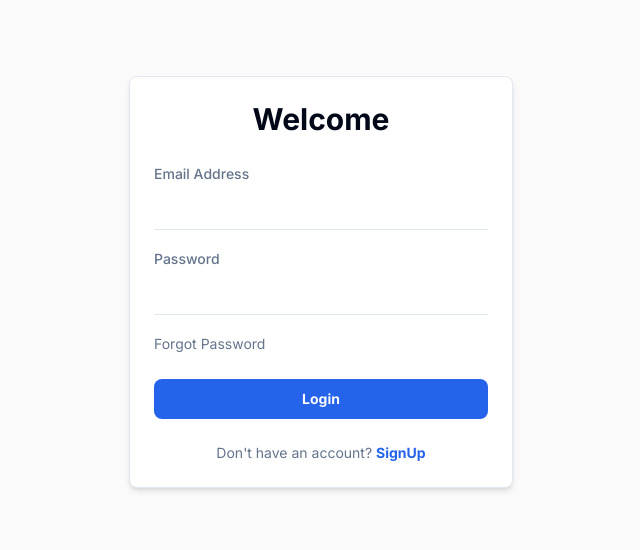
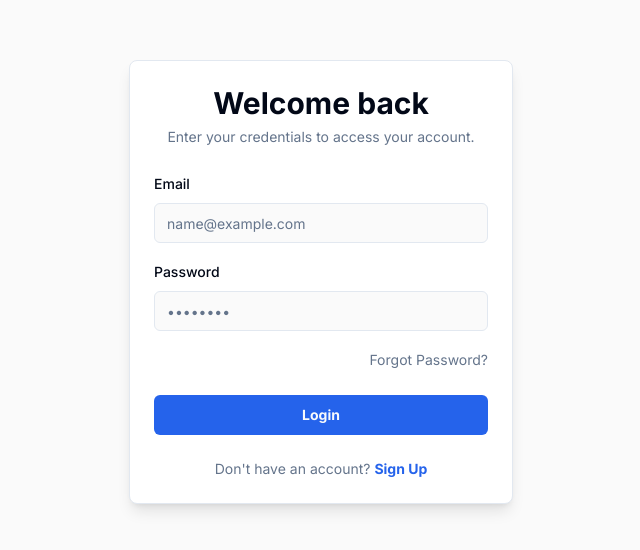
Before and after one commit to SadiqNaizam/mlo-a774-12ec, a React (Vite) app: page / in a window 1280 px wide. Shown: the part 118-668 px from the top of the page, without its empty margins (319-959 px from the left). Built offline with nearby package versions, Linux system fonts and the light colour scheme.

Commit message:
Updated code files: LoginForm.tsx

```diff
--- a/src/components/LoginPage/LoginForm.tsx
+++ b/src/components/LoginPage/LoginForm.tsx
@@ -14,7 +14,7 @@ import {
   FormMessage,
 } from '@/components/ui/form';
 import { Input } from '@/components/ui/input';
-import { Card, CardContent, CardFooter, CardHeader } from '@/components/ui/card';
+import { Card, CardContent, CardDescription, CardFooter, CardHeader } from '@/components/ui/card';
 import { cn } from '@/lib/utils';
 
 // Define the form schema using Zod
@@ -44,9 +44,10 @@ const LoginForm: React.FC<LoginFormProps> = ({ className }) => {
   }
 
   return (
-    <Card className={cn("w-full max-w-sm bg-card shadow-md", className)}>
-      <CardHeader>
-        <h1 className="text-3xl font-bold text-center text-card-foreground">Welcome</h1>
+    <Card className={cn("w-full max-w-sm bg-card shadow-lg", className)}>
+      <CardHeader className="text-center">
+        <h1 className="text-3xl font-bold text-card-foreground">Welcome back</h1>
+        <CardDescription>Enter your credentials to access your account.</CardDescription>
       </CardHeader>
       <CardContent>
         <Form {...form}>
@@ -57,12 +58,12 @@ const LoginForm: React.FC<LoginFormProps> = ({ className }) => {
                 name="email"
                 render={({ field }) => (
                   <FormItem>
-                    <FormLabel className="text-sm font-medium text-secondary-foreground">Email Address</FormLabel>
+                    <FormLabel className="text-sm font-medium">Email</FormLabel>
                     <FormControl>
                       <Input
                         type="email"
+                        placeholder="name@example.com"
                         {...field}
-                        className="bg-transparent border-0 border-b border-input rounded-none px-1 py-2 h-auto shadow-none focus-visible:ring-0 focus-visible:ring-offset-0 focus:border-primary placeholder:text-muted-foreground"
                       />
                     </FormControl>
                     <FormMessage />
@@ -74,12 +75,12 @@ const LoginForm: React.FC<LoginFormProps> = ({ className }) => {
                 name="password"
                 render={({ field }) => (
                   <FormItem>
-                    <FormLabel className="text-sm font-medium text-secondary-foreground">Password</FormLabel>
+                    <FormLabel className="text-sm font-medium">Password</FormLabel>
                     <FormControl>
                       <Input
                         type="password"
+                        placeholder="••••••••"
                         {...field}
-                        className="bg-transparent border-0 border-b border-input rounded-none px-1 py-2 h-auto shadow-none focus-visible:ring-0 focus-visible:ring-offset-0 focus:border-primary placeholder:text-muted-foreground"
                       />
                     </FormControl>
                     <FormMessage />
@@ -88,13 +89,13 @@ const LoginForm: React.FC<LoginFormProps> = ({ className }) => {
               />
             </div>
 
-            <div className="text-left -mt-2">
+            <div className="text-right -mt-2">
                 <Button variant="link" asChild className="p-0 h-auto text-sm font-normal text-secondary-foreground hover:text-primary">
-                    <Link to="/forgot-password">Forgot Password</Link>
+                    <Link to="/forgot-password">Forgot Password?</Link>
                 </Button>
             </div>
 
-            <Button type="submit" className="w-full bg-primary hover:bg-primary/90 text-primary-foreground font-semibold py-3 rounded-lg">
+            <Button type="submit" className="w-full bg-primary hover:bg-primary/90 text-primary-foreground font-semibold py-3">
               Login
             </Button>
           </form>
@@ -104,7 +105,7 @@ const LoginForm: React.FC<LoginFormProps> = ({ className }) => {
         <p className="text-sm text-secondary-foreground">
           Don't have an account?{' '}
           <Button variant="link" asChild className="p-0 h-auto font-semibold text-primary hover:underline">
-            <Link to="/signup">SignUp</Link>
+            <Link to="/signup">Sign Up</Link>
           </Button>
         </p>
       </CardFooter>
```
